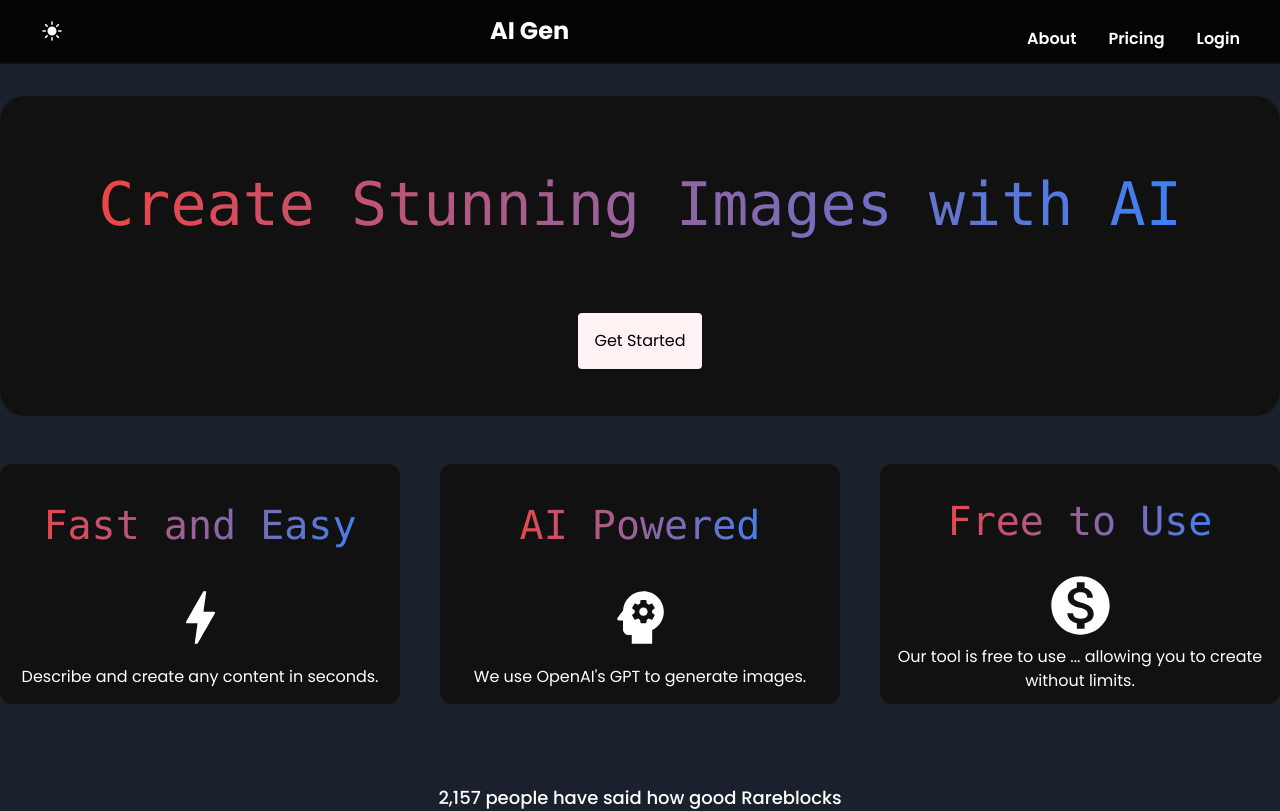
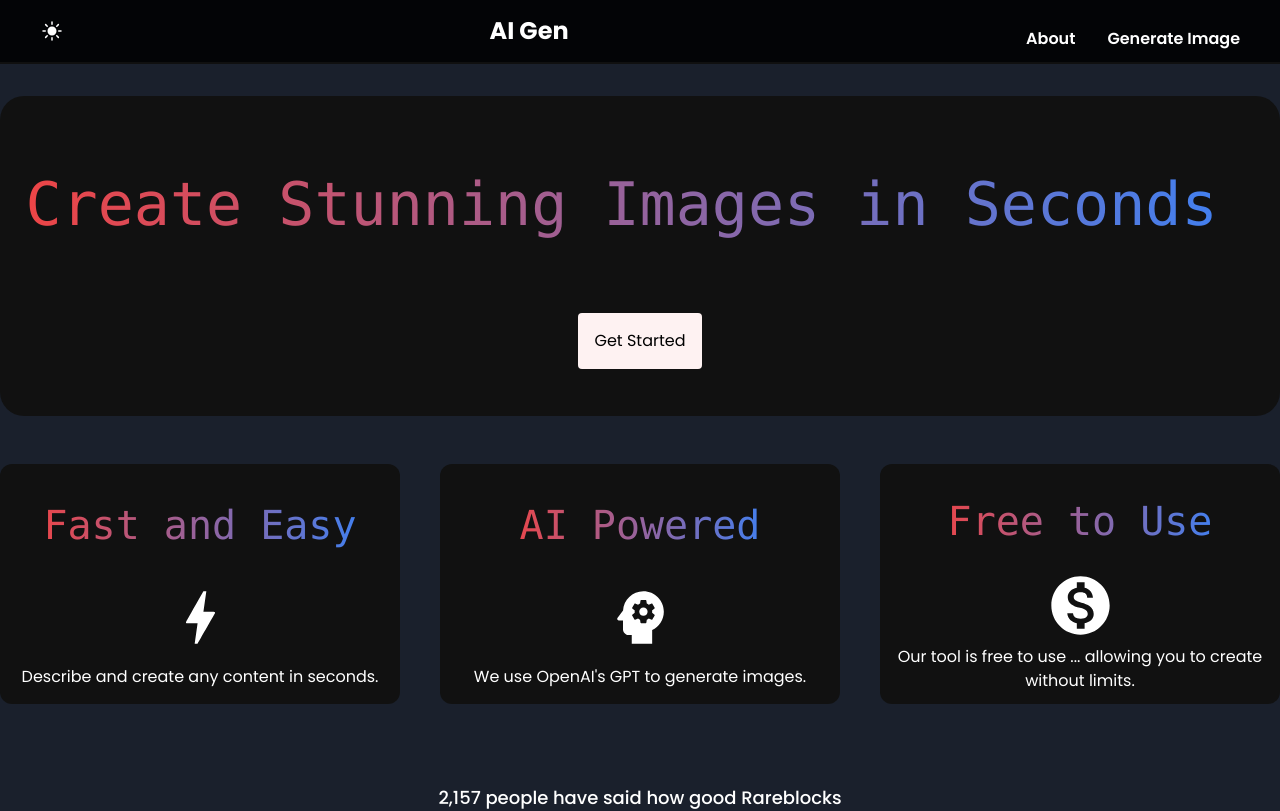
Before and after one commit to preston176/AI-Gen, a React (Vite) app: page / in a window 1280 px wide. Shown: the top 811 px of the page. Built offline with nearby package versions, Linux system fonts and the light colour scheme.

Commit message:
Add typewriter-effect library and update Header component

```diff
--- a/package.json
+++ b/package.json
@@ -26,7 +26,8 @@
     "react-router-dom": "^6.22.1",
     "react-scroll": "^1.9.0",
     "react-slideshow-image": "^4.3.0",
-    "react-social-icons": "^6.12.0"
+    "react-social-icons": "^6.12.0",
+    "typewriter-effect": "^2.21.0"
   },
   "devDependencies": {
     "@types/react": "^18.2.55",
--- a/src/Components/Header/Header.jsx
+++ b/src/Components/Header/Header.jsx
@@ -8,8 +8,7 @@ import { ThemeContext } from '@emotion/react';
 const Header = () => {
     const links = [
         { name: 'About', link: 'about' },
-        { name: 'Pricing', link: 'projects' },
-        { name: 'Login', link: 'contact' },
+        { name: 'Generate Image', link: 'generate_image' },
     ];
 
     const [open, setOpen] = useState(false);
--- a/src/Components/Hero/Hero.jsx
+++ b/src/Components/Hero/Hero.jsx
@@ -2,6 +2,7 @@ import React, { useContext } from 'react'
 import ImageSlider from '../ImageSlider/ImageSlider'
 import defaultImage from '../../assets/defaultImage.jpg'
 import { Link } from 'react-router-dom'
+import Typewriter from 'typewriter-effect';
 
 const Hero = ({ isDarkMode }) => {
 
@@ -17,7 +18,13 @@ const Hero = ({ isDarkMode }) => {
             <div className={`${isDarkMode ? ThemeStyles.dark : ThemeStyles.light} mb-4 mt-8 flex flex-col justify-evenly items-center h-[40vh] rounded-3xl`}>
 
 
-                <h2 className='bg-gradient-to-r from-red-500 to-blue-500 text-transparent bg-clip-text laptop:text-[60px] font-mono p-4 md:text-[76px] sm:text-[46px] mobile:text-[28px] small_mobile:text-[25px] text-center' >Create Stunning Images with AI</h2>
+                <h2 className='bg-gradient-to-r from-red-500 to-blue-500 text-transparent bg-clip-text laptop:text-[60px] font-mono p-4 md:text-[76px] sm:text-[46px] mobile:text-[28px] small_mobile:text-[25px] text-center' ><Typewriter
+                    options={{
+                        strings: ['Create Stunning Images in Seconds', 'Describe and Create any Content in Seconds', 'AI Powered', 'Free to Use'],
+                        autoStart: true,
+                        loop: true,
+                    }}
+                /></h2>
 
 
 
```
Also changed, not shown: 1 other file (tests, documents, lock files or other folders).
